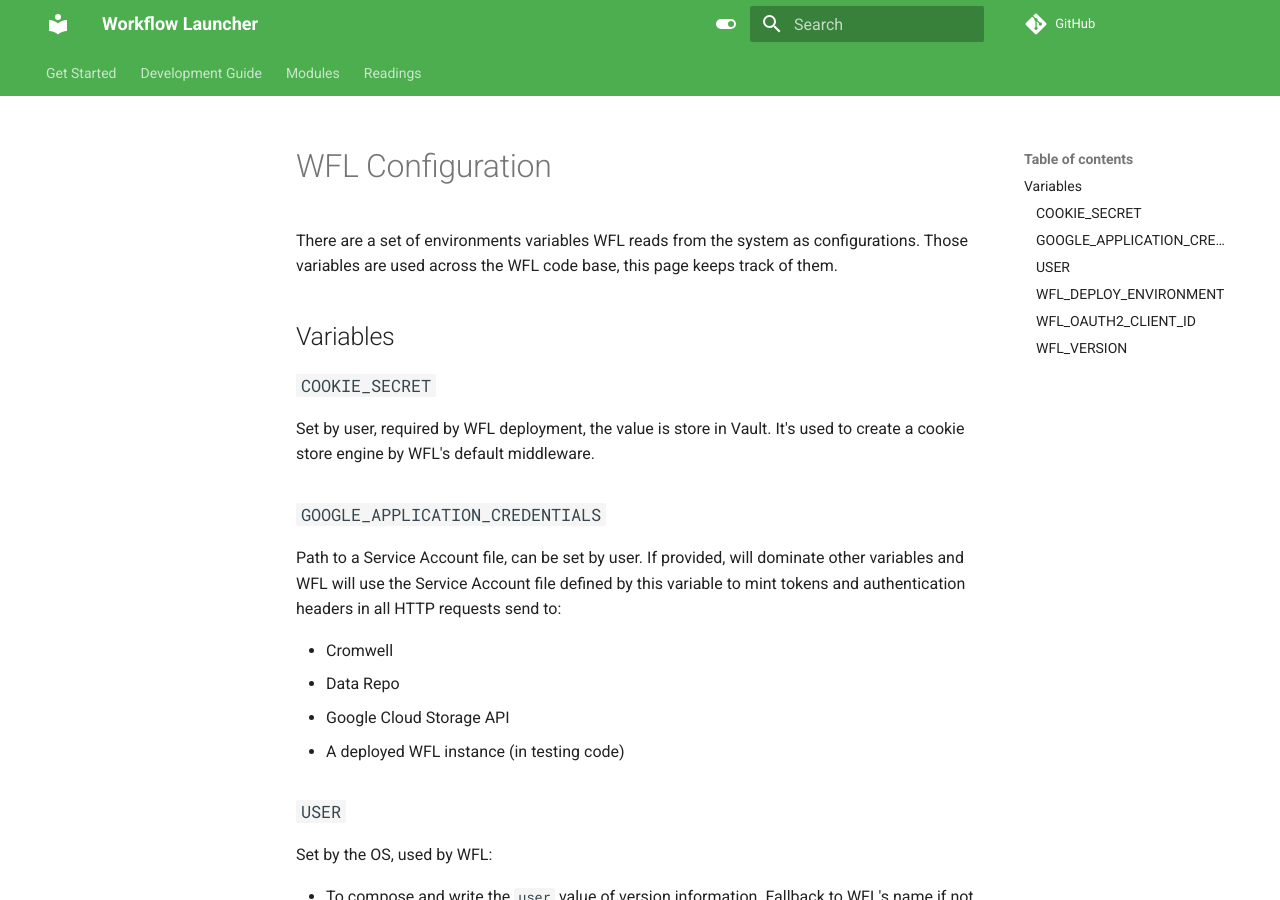
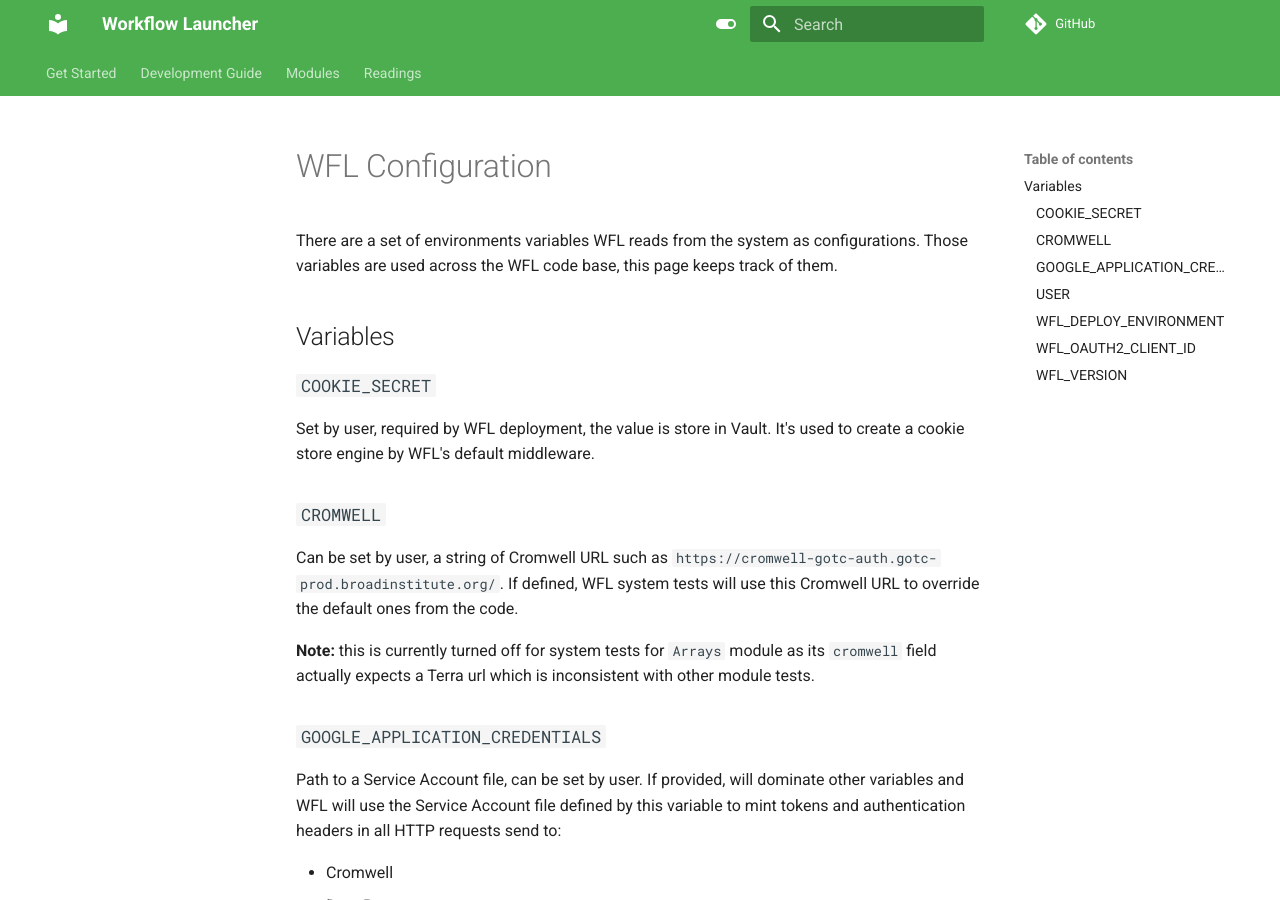
Before and after one commit to broadinstitute/wfl, an MkDocs documentation site: the page built from docs/md/dev-configuration.md, in a window 1280 px wide and 900 px high. Built offline with MkDocs 1.6.1 and Material for MkDocs 9.7.7, drawn with Linux system fonts in a browser that asks for light colours; comment, search, counter and statistics services are not loaded.

Commit message:
Fix as @samanehsan suggested.

```diff
--- a/docs/md/dev-configuration.md
+++ b/docs/md/dev-configuration.md
@@ -10,6 +10,14 @@ across the WFL code base, this page keeps track of them.
 
 Set by user, required by WFL deployment, the value is store in Vault. It's used to create a cookie store engine
 by WFL's default middleware.
+
+### `CROMWELL`
+
+Can be set by user, a string of Cromwell URL such as `https://cromwell-gotc-auth.gotc-prod.broadinstitute.org/`.
+If defined, WFL system tests will use this Cromwell URL to override the default ones from the code.
+
+**Note:** this is currently turned off for system tests for `Arrays` module as its `cromwell` field
+actually expects a Terra url which is inconsistent with other module tests.
 
 ### `GOOGLE_APPLICATION_CREDENTIALS`
 
```
Also changed, not shown: 1 other file.
